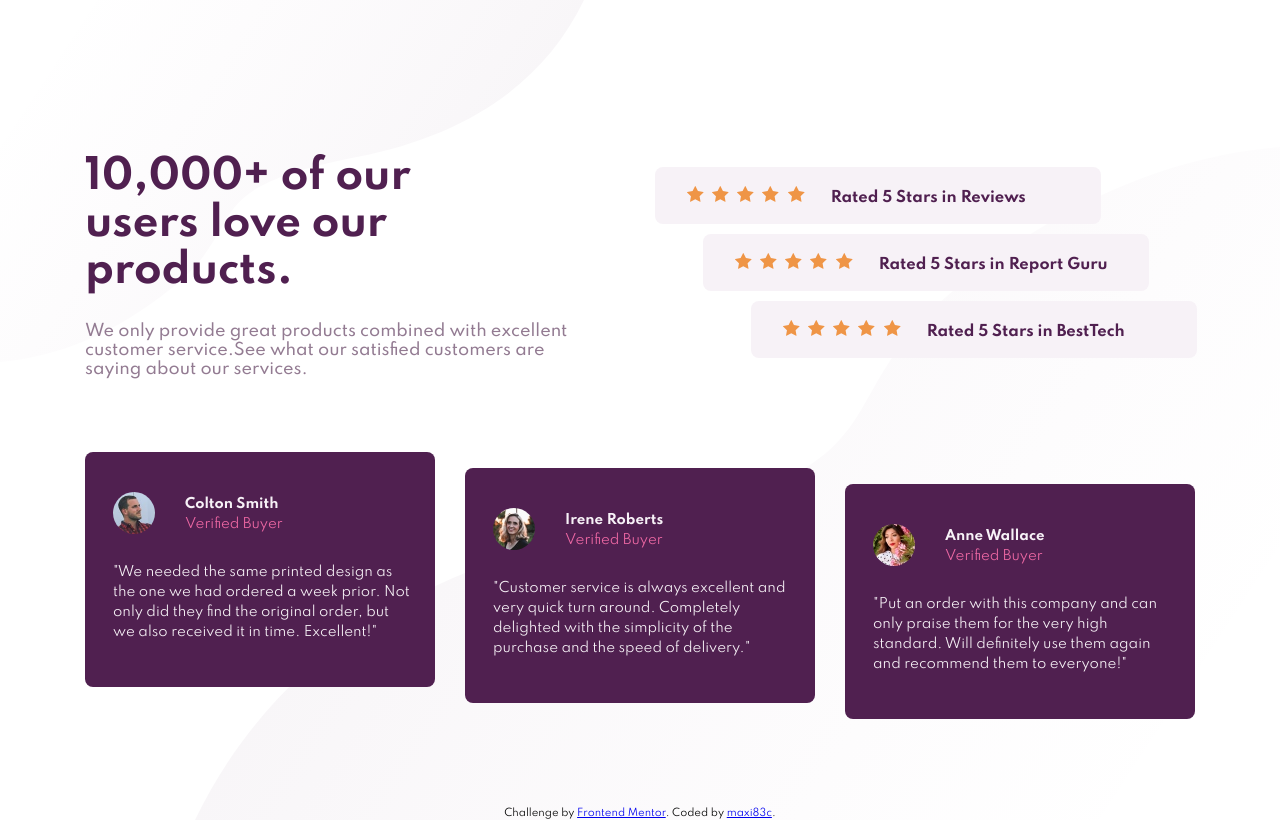
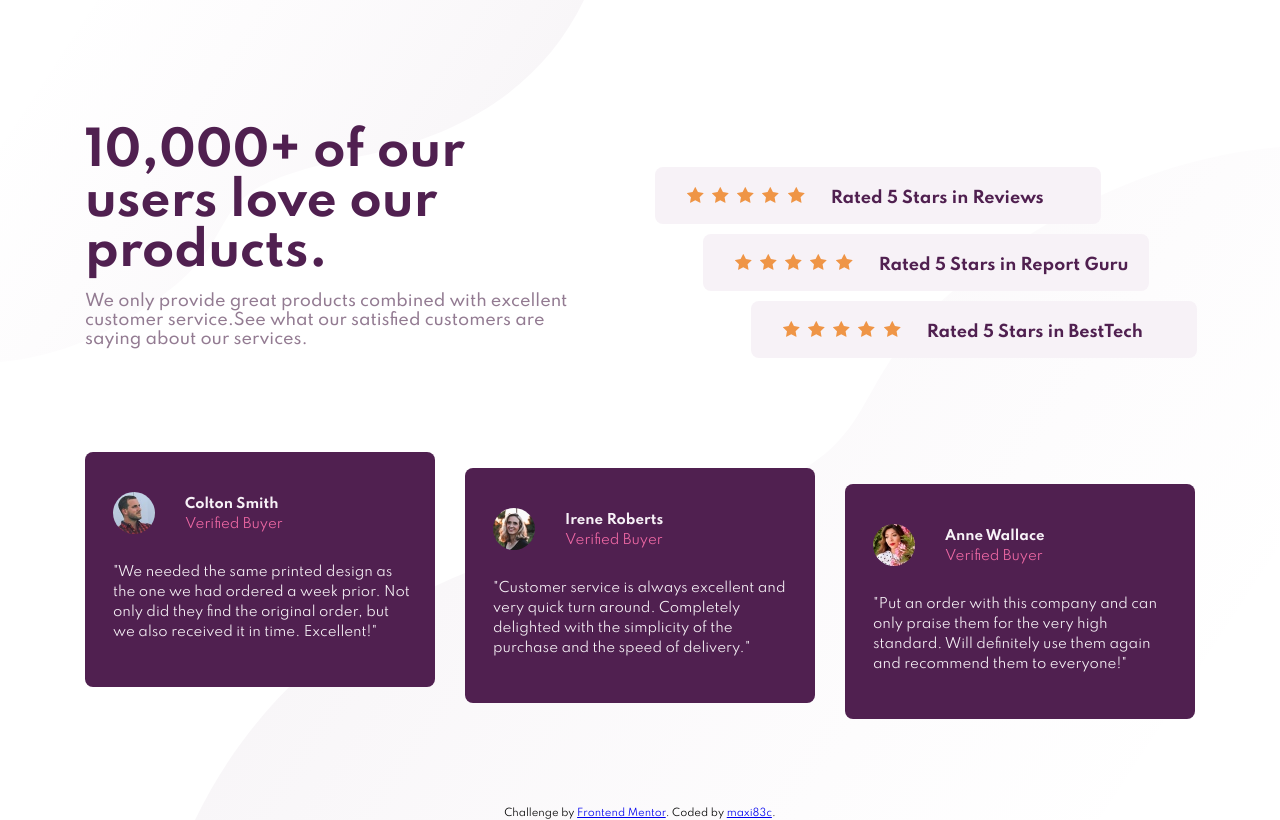
Before and after one commit to maxi83c/social-proof-section, a plain HTML site: page index.html in a window 1280 px wide. Drawn offline with Linux system fonts and the light colour scheme.

Commit message:
fonts sizes updated

```diff
--- a/css/style.css
+++ b/css/style.css
@@ -125,6 +125,7 @@ body{
     color: var(--very-dark-magenta);
     display: inline-block;
     margin-left: 20px;
+    font-size: 12pt;
   }
 
   .testimonial{
@@ -160,8 +161,10 @@ body{
   }
 
   .header__title{
-    font-size: 30pt;
-    width: 365px;
+    font-size: 35pt;
+    width: 500px;
+    margin: 0 0 15px;
+    line-height: 50px;
   }
   .header__subtitle{
     font-size: 12pt;
```
